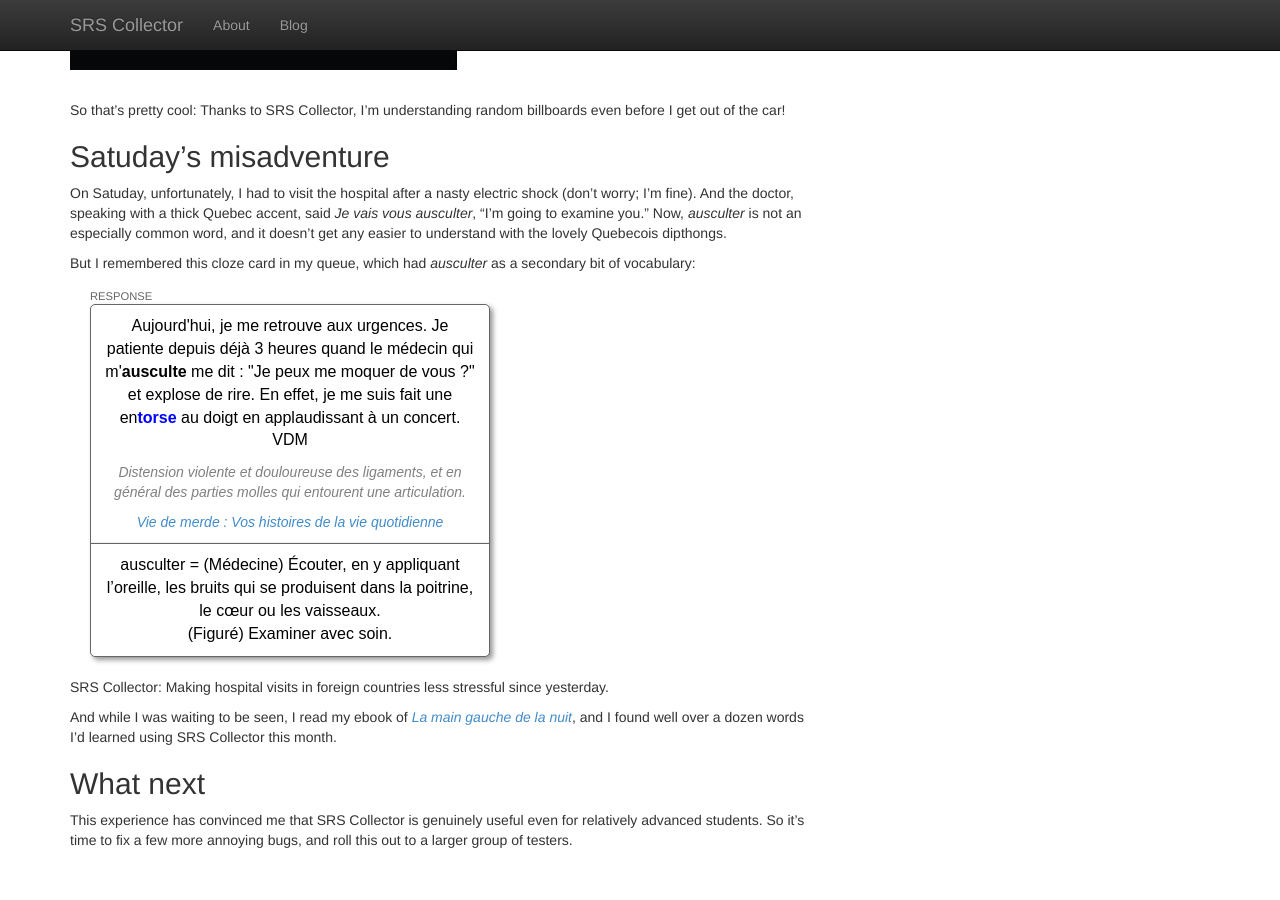
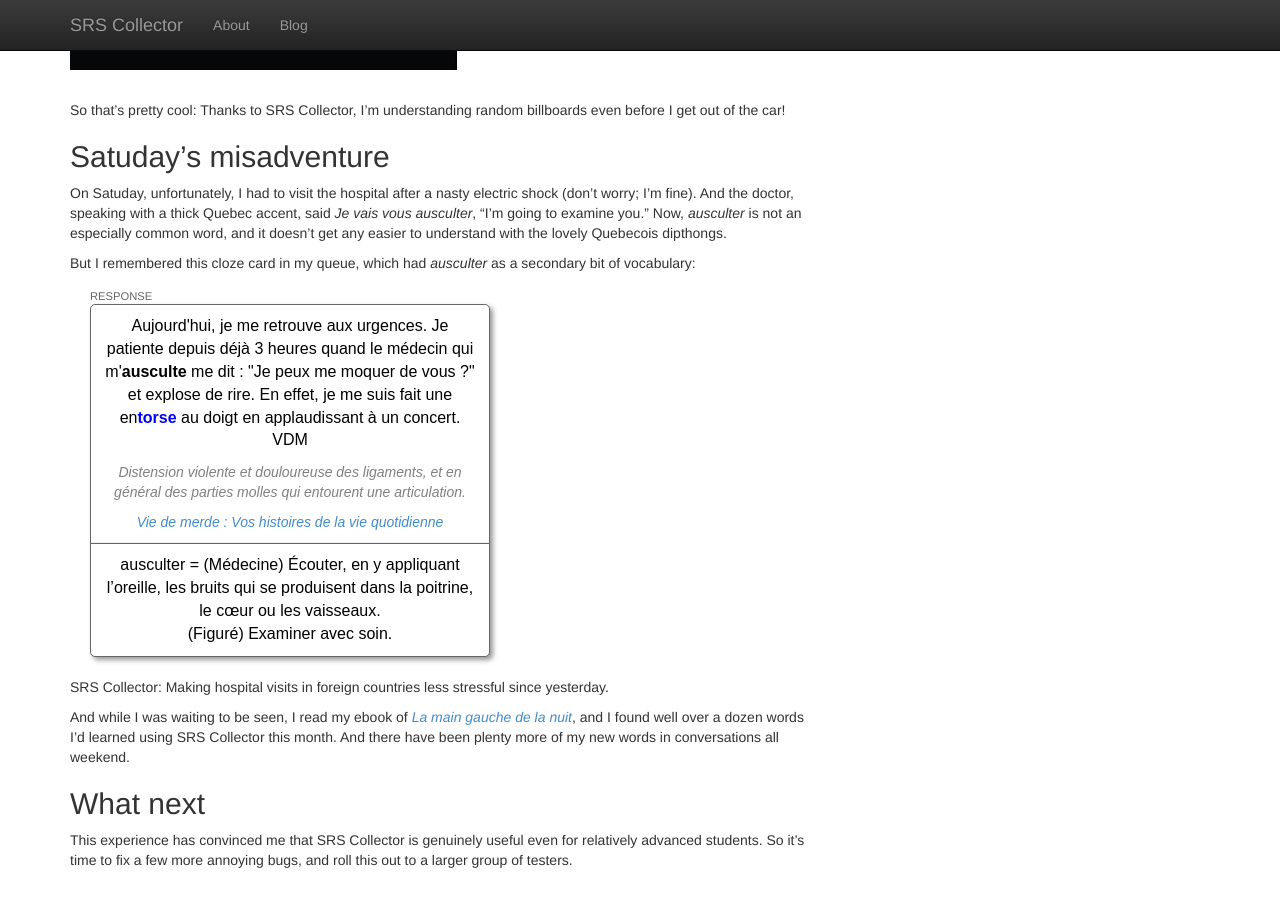
Before and after one commit to kiddsoftware/srscollector, a Jekyll site: the page built from _posts/2013-11-17-30-days-of-srscollector.md, in a window 1280 px wide and 900 px high, scrolled down 1585 px. Built offline with Jekyll 4.4.1, drawn with Linux system fonts in a browser that asks for light colours; nearby versions of some CDN libraries; Markdown is read by kramdown in place of the engine named in the settings.

Commit message:
Mention words in conversation

```diff
--- a/_posts/2013-11-17-30-days-of-srscollector.md
+++ b/_posts/2013-11-17-30-days-of-srscollector.md
@@ -96,7 +96,8 @@
 And while I was waiting to be seen, I read my ebook
 of <a href="http://www.amazon.fr/Main-gauche-nuit-Ursula-Guin/dp/2253113166"><i>La
 main gauche de la nuit</i></a>, and I found well over a dozen words I'd
-learned using SRS Collector this month.
+learned using SRS Collector this month.  And there have been plenty more of
+my new words in conversations all weekend.
 
 ## What next
 
```
